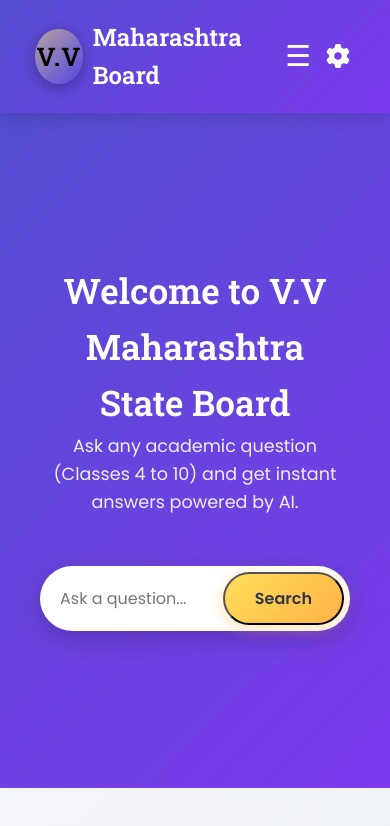
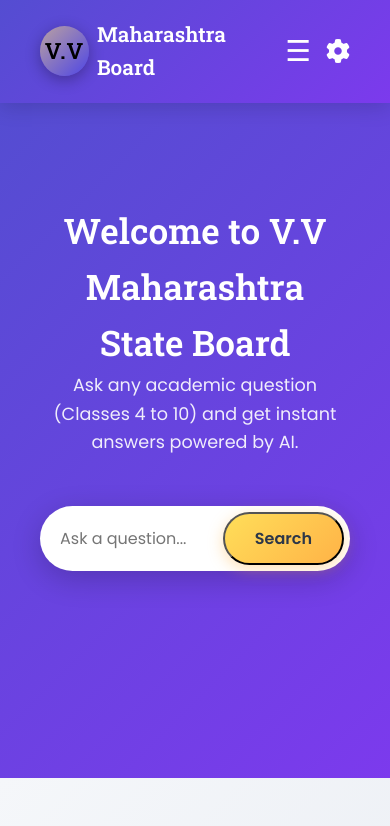
Before and after one commit to varad117/V.V, a plain HTML site: page index.html in a window 390 px wide. Drawn offline with Linux system fonts and the light colour scheme.

Commit message:
Update style.css

```diff
--- a/style.css
+++ b/style.css
@@ -112,8 +112,8 @@ nav ul li a {
     position: absolute;
     right: 0;
     top: 45px;
-    background: #fff;
-    color: #2d3748;
+    background: #fff; /* PC: White box background */
+    color: #2d3748; /* PC: Dark text */
     border: 1px solid #ddd;
     border-radius: 8px;
     padding: 15px 20px;
@@ -163,6 +163,7 @@ nav ul li a {
   border-radius: 50px;
   font-size: 1.1rem;
   box-shadow: 0 5px 20px rgba(0, 0, 0, 0.15);
+  /* CRITICAL FIX: Ensure no border/outline on focus for both PC and Mobile */
   border: none;
   outline: none;
 }
@@ -200,23 +201,20 @@ nav ul li a {
         flex-wrap: nowrap;
     }
 
-    /* CRITICAL FIX: LOGO Size, Spacing, and Position for Mobile */
+    /* LOGO: Smaller size and WHITE text for image look */
     .logo {
-        /* Align logo slightly to the left from the container edge */
-        margin-left: -5px;
-        /* Slightly bigger gap than the previous 8px for better visual appeal */
-        gap: 10px;
+        /* CRITICAL FIX: Decrease space between logo circle and text */
+        gap: 8px;
     }
     .logo-circle {
-        /* Make logo circle slightly bigger on mobile */
-        width: 55px;
-        height: 55px;
+        width: 50px;
+        height: 50px;
     }
     .logo-circle span {
-        font-size: 1.6rem; /* Bigger V.V text */
+        font-size: 1.4rem;
     }
     .logo-text {
-        font-size: 1.5rem; /* Bigger Maharashtra Board text */
+        font-size: 1.3rem;
         color: #fff;
     }
 
@@ -231,18 +229,20 @@ nav ul li a {
         font-size: 1.8rem;
         color: white;
         cursor: pointer;
+        /* CRITICAL FIX: Add margin to separate from settings gear */
         margin-right: 15px;
     }
 
-    /* Settings */
+    /* Settings: Ensure gear icon is visible */
     .settings-wrapper {
+        /* CRITICAL FIX: Set margin-left to auto to push it to the right, next to the hamburger */
         margin-left: auto;
     }
     .settings-wrapper button {
         font-size: 1.5rem;
     }
 
-    /* Settings Panel Mobile Style */
+    /* Settings Panel Mobile Style (White text on Purple background) */
     #settingsPanel {
         background: rgba(255, 255, 255, 0.1);
         color: #fff;
@@ -266,10 +266,6 @@ nav ul li a {
         display: flex;
         align-items: flex-start;
         justify-content: center;
-    }
-
-    .hero-content {
-        margin-top: 50px;
     }
 
     .hero h2 {
@@ -300,6 +296,7 @@ nav ul li a {
         font-size: 1rem;
         background: transparent;
         box-shadow: none;
+        /* The common border/outline fix is already in the main .search-box input rule */
     }
 
     .search-box button {
```
